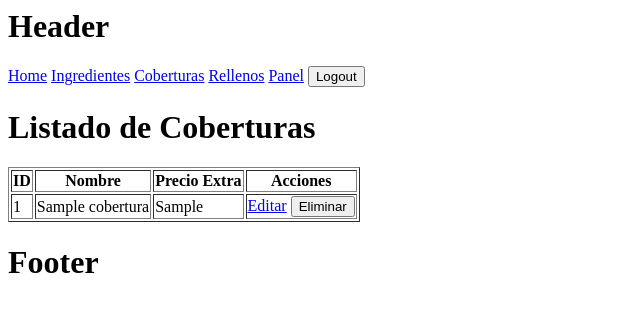
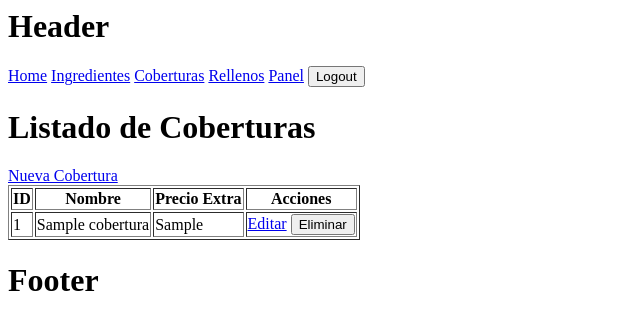
Before and after one commit to Seriousfighter/PROGRAMACION-III-TP-1, a PHP site: template views/cobertura/index.php in a window 1280 px wide. Shown: the top 330 px of the page, without its empty margins (0-640 px from the left). Run offline with PHP 8.4, Linux system fonts and the light colour scheme; the template is opened without the code that fills it: most values are stand-ins (such as "Sample title", 1, 10 or a date in 2020).

Commit message:
fix boton crear cobertura
se agrego el boton crear cobertura cuando sos admin

```diff
--- a/src/Routes/web.php
+++ b/src/Routes/web.php
@@ -9,6 +9,7 @@ use App\Controllers\HomeController;
 use App\Controllers\AuthController;
 use App\Controllers\PanelController;
 use App\Controllers\CoberturaController;
+use App\Controllers\RellenoController;
 
 //login register
 $router->get('/login', [AuthController::class, 'showLogin']); //falta implementar el login, pero es solo para mostrar como se haria, no es necesario para el TP
@@ -36,11 +37,12 @@ $router->get('/coberturas/create', [CoberturaController::class, 'create']);
 $router->post('/coberturas', [CoberturaController::class, 'store']);
 $router->get('/coberturas/{id:number}', [CoberturaController::class, 'show']);
 $router->get('/coberturas/{id:number}/edit', [CoberturaController::class, 'edit']);
-$router->put('/coberturas/{id:number}', [CoberturaController::class, 'update']);
+$router->post('/coberturas/{id:number}', [CoberturaController::class, 'update']); // ← POST en vez de PUT
 $router->delete('/coberturas/{id:number}', [CoberturaController::class, 'destroy']);
 
+
 //rellenos
-use App\Controllers\RellenoController;
+
 
 // Rellenos
 $router->get('/rellenos', [RellenoController::class, 'index']);
--- a/views/cobertura/index.php
+++ b/views/cobertura/index.php
@@ -1,7 +1,10 @@
 <?php
-$this->layout('layout', ["title" => "Ingrediente"]) ?>
+$this->layout('layout', ["title" => "Cobertura"]) ?>
     <h1>Listado de Coberturas</h1>
 
+    <?php if (isLogged() && hasRole('admin')): ?>
+        <a href="/coberturas/create">Nueva Cobertura</a>
+    <?php endif; ?>
 
     <?php if (count($coberturas) === 0): ?>
         <p>No hay coberturas.</p>
--- a/views/cobertura/save.php
+++ b/views/cobertura/save.php
@@ -6,7 +6,7 @@
 <body>
     <h1><?= isset($cobertura) ? 'Editar' : 'Nueva' ?> Cobertura</h1>
 
-    <form action="<?= isset($cobertura) ? '/coberturas/' . (int)$cobertura->id . '/update' : '/coberturas/store' ?>" method="POST">
+    <form action="<?= isset($cobertura) ? '/coberturas/' . (int)$cobertura->id : '/coberturas' ?>" method="POST">
         <label>
             Nombre:
             <input type="text" name="nombre" value="<?= isset($cobertura) ? htmlspecialchars((string)$cobertura->nombre) : '' ?>" required>
```
